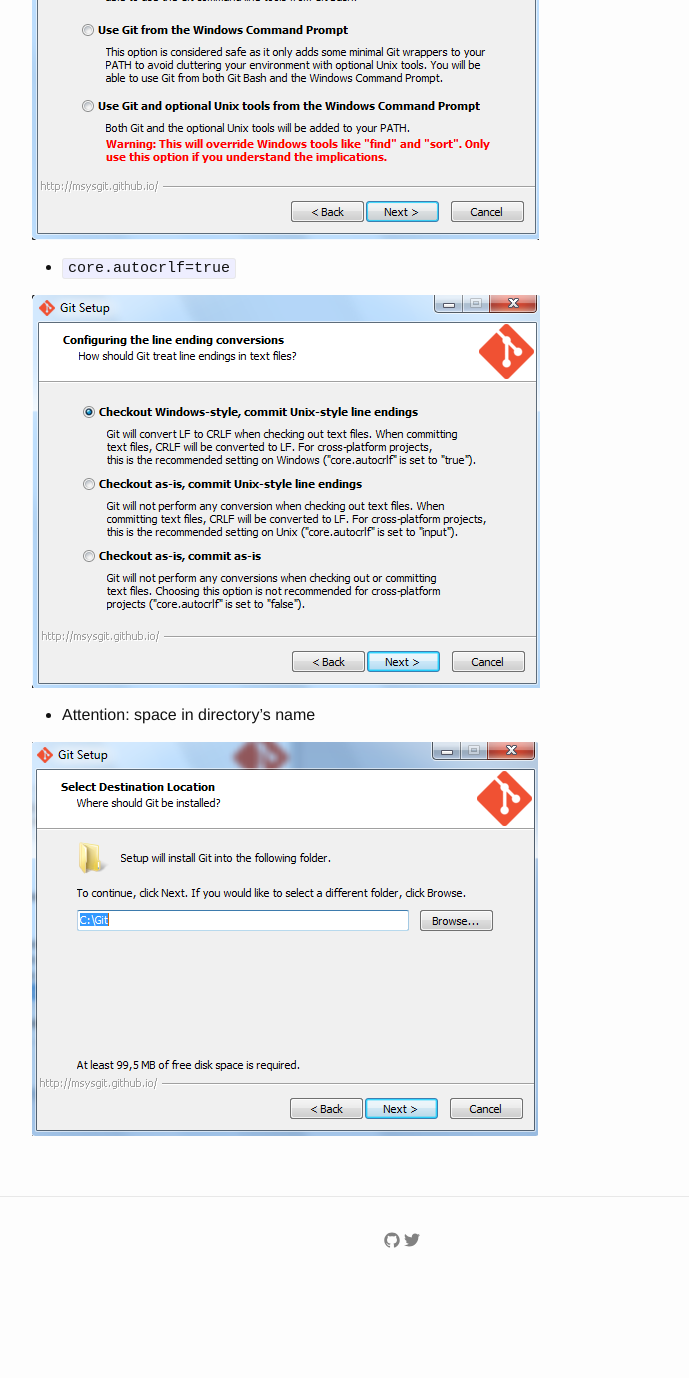
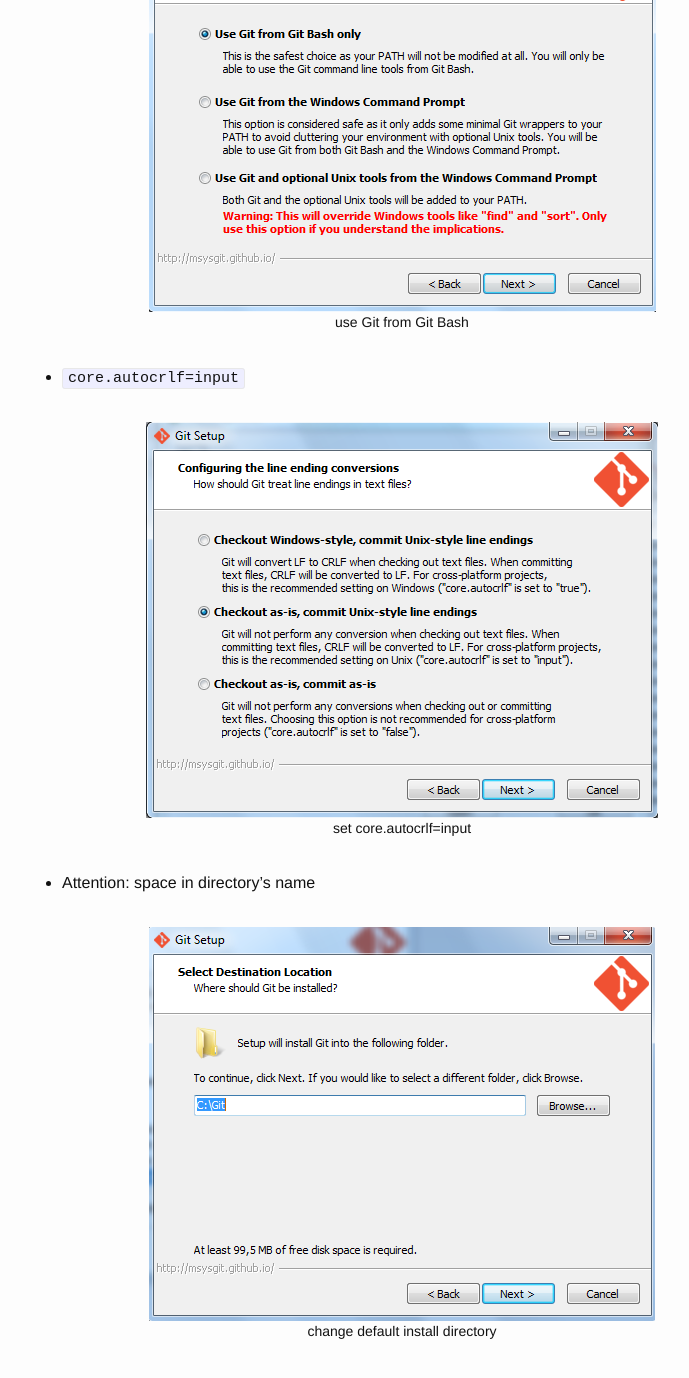
Before and after one commit to tuantda/tuantda.github.io, a Jekyll site: the page built from _posts/2014-10-15-git-for-windows.md, in a window 1280 px wide and 1400 px high, scrolled down 946 px. Shown: the top 1378 px of the window, without its empty margins (238-927 px from the left). Built offline with Jekyll 4.4.1, drawn with Linux system fonts in a browser that asks for light colours; before the commit the page ends 2242 px from its top, so only the background shows below that.

Commit message:
use figure element in post

```diff
--- a/_posts/2014-10-15-git-for-windows.md
+++ b/_posts/2014-10-15-git-for-windows.md
@@ -13,19 +13,19 @@
 
 - Use `git-cheetah` plugin and TrueType Font
 
-![component](/images/git_install_component.png)
+{% include figure.html src="../images/git_install_component.png" caption="use TrueType font" %}
 
 - Git Bash only
 
-![path](/images/git_install_env.png)
+{% include figure.html src="../images/git_install_env.png" caption="use Git from Git Bash" %}
 
-- `core.autocrlf=true`
+- `core.autocrlf=input`
 
-![crlf](/images/git_install_lineend.png)
+{% include figure.html src="../images/git_install_lineend.png" caption="set core.autocrlf=input" %}
 
 - Attention: space in directory's name
 
-![dir](/images/git_install_path.png)
+{% include figure.html src="../images/git_install_path.png" caption="change default install directory" %}
 
 
 [git4win]: http://git-scm.com/download/win
```
Also changed, not shown: _posts/2011-01-12-lam-viec-voi-git.md (+2 -6 lines), _posts/2014-10-20-cai-dat-vim-tren-windows-7.md (+2 -2 lines), images/git_install_lineend.png.
